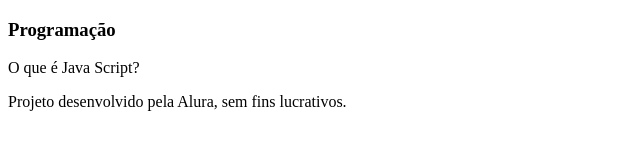
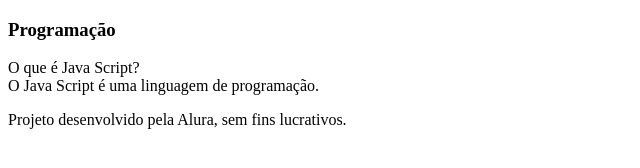
Before and after one commit to rafa5678/flashcard1, a plain HTML site: page index.html in a window 1280 px wide. Shown: the whole page, without its empty margins (0-640 px from the left). Drawn offline with Linux system fonts and the light colour scheme.

Commit message:
Update index.html

```diff
--- a/index.html
+++ b/index.html
@@ -15,6 +15,9 @@
                <div class="cartao__conteudo__pergunta">
 O que é Java Script?
 </div>
+  <div class="cartao__conteudo__resposta">
+O Java Script é uma linguagem de programação.
+</div>
  </main>
     <footer>
         <p>Projeto desenvolvido pela Alura, sem fins lucrativos.</p>
```
